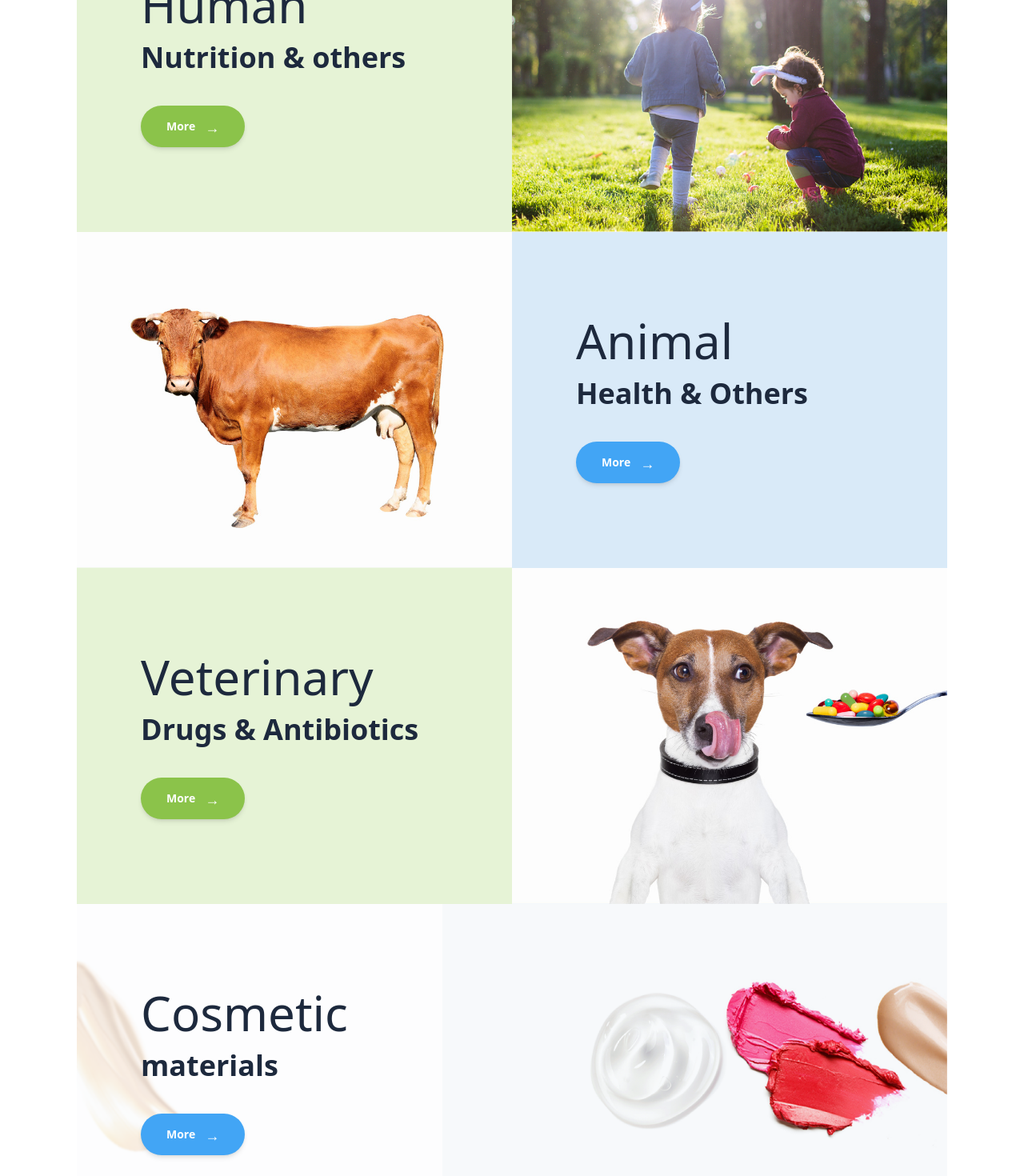
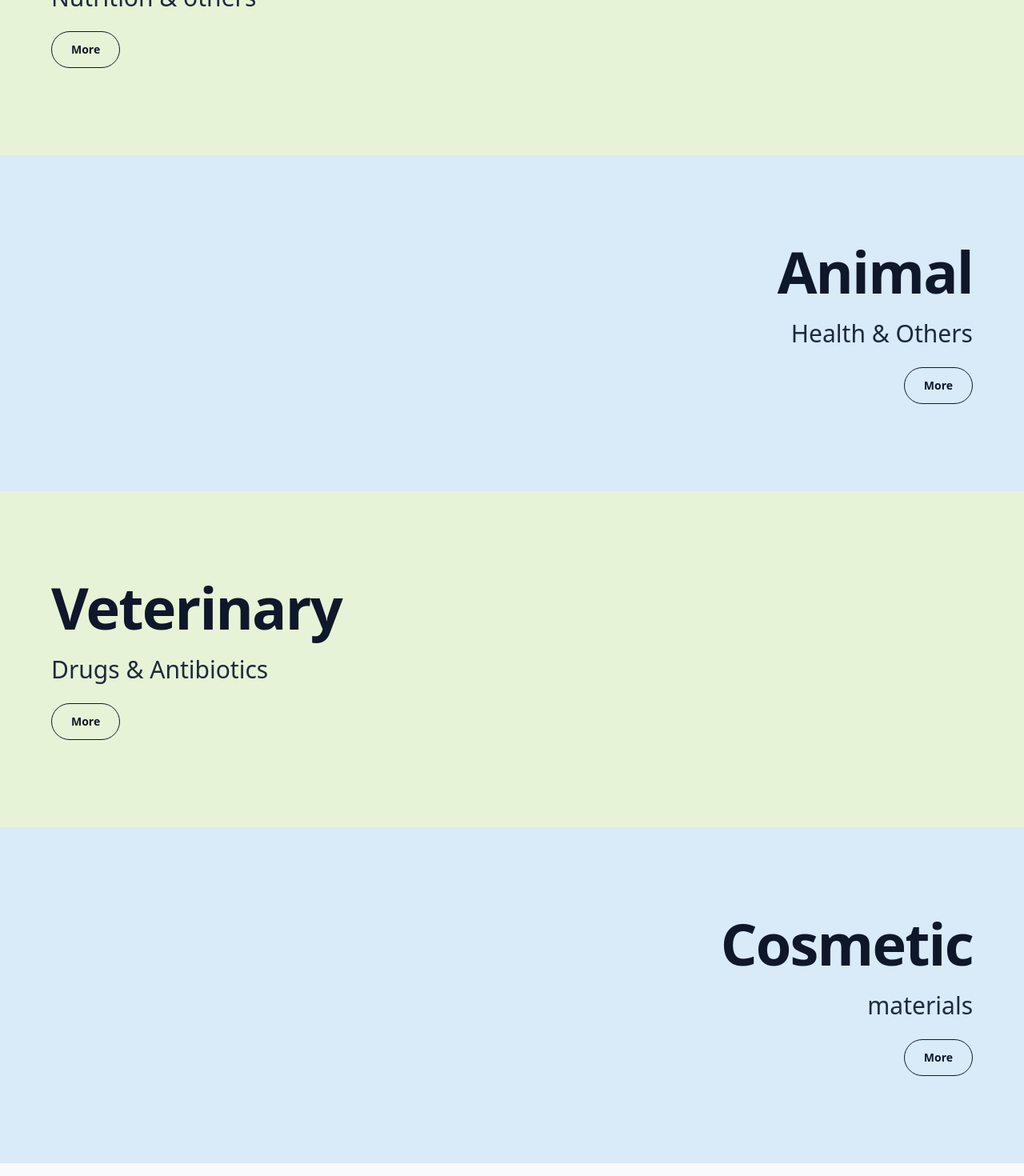
Before and after one commit to hamengs/fordtek-frontend, a React (Vite) app: page / in a window 1280 px wide. Shown: the part 1000-2470 px from the top of the page at 80% size. Built offline with nearby package versions, Linux system fonts and the light colour scheme; no server answers.

Commit message:
services part changed

```diff
--- a/src/components/ServicesSection.tsx
+++ b/src/components/ServicesSection.tsx
@@ -1,98 +1,59 @@
 import type { ServicesContent, ServiceItem } from '../types/services';
 
-// Returns the paired background and button colors for each service theme.
+// Returns the full-width panel and button styles for each service theme.
 function getThemeClasses(theme: ServiceItem['theme']) {
   if (theme === 'blue') {
     return {
       panel: 'bg-[#d9eaf8]',
-      button: 'bg-[#42a5f5] hover:bg-[#2196f3]',
+      button: 'border-slate-900 text-slate-900 hover:bg-slate-900 hover:text-white',
     };
   }
 
   return {
     panel: 'bg-[#e6f3d6]',
-    button: 'bg-[#8bc34a] hover:bg-[#7cb342]',
+    button: 'border-slate-900 text-slate-900 hover:bg-slate-900 hover:text-white',
   };
 }
 
-// ServicesSection renders the four homepage service blocks with alternating
-// image/text layouts and one final overlay-style panel.
+// ServicesSection renders each service as a full-width color band.
 export function ServicesSection({ items }: ServicesContent) {
-  const [first, second, third, fourth] = items;
-
-  if (items.length < 4) {
+  if (!items.length) {
     return null;
   }
 
-  const firstTheme = getThemeClasses(first.theme);
-  const secondTheme = getThemeClasses(second.theme);
-  const thirdTheme = getThemeClasses(third.theme);
-  const fourthTheme = getThemeClasses(fourth.theme);
+  return (
+    <section className="w-full">
+      {items.map((item, index) => {
+        const theme = getThemeClasses(item.theme);
+        const isRightAligned = index % 2 === 1;
 
-  return (
-    // Controls the overall width and spacing of the services area.
-    <section className="max-w-6xl mx-auto px-4 sm:px-6 lg:px-8 py-24">
-      {/* Controls the alternating two-column layout for the first three service items. */}
-      <div className="overflow-hidden bg-white">
-        <div className="grid grid-cols-1 md:grid-cols-2">
-          <div className={`min-h-[420px] p-12 md:p-20 flex flex-col justify-center ${firstTheme.panel}`}>
-            <h2 className="text-5xl md:text-6xl font-light text-slate-800 mb-4">{first.title}</h2>
-            <h3 className="text-3xl md:text-4xl font-semibold text-slate-800 mb-10">{first.subtitle}</h3>
-            <a
-              href={first.buttonLink}
-              className={`cursor-pointer w-fit text-white px-8 py-3 rounded-full flex items-center font-bold text-sm transition-all shadow-md hover:shadow-lg ${firstTheme.button}`}
+        return (
+          <div key={item.title} className={`w-full ${theme.panel}`}>
+            <div
+              className={`mx-auto flex min-h-[420px] max-w-7xl items-center px-6 py-16 sm:px-10 sm:py-20 lg:px-16 lg:py-24 ${
+                isRightAligned ? 'justify-end text-right' : 'justify-start text-left'
+              }`}
             >
-              {first.buttonText} <span className="ml-3 inline-block relative top-[1px] text-lg">→</span>
-            </a>
+              <div className={`max-w-4xl space-y-6 ${isRightAligned ? 'ml-auto' : ''}`}>
+                <h2 className="text-5xl font-semibold tracking-tight text-slate-900 sm:text-6xl lg:text-7xl">
+                  {item.title}
+                </h2>
+                <p className="max-w-3xl text-xl font-medium text-slate-800 sm:text-2xl lg:text-3xl">
+                  {item.subtitle}
+                </p>
+                <a
+                  href={item.buttonLink}
+                  className={`inline-flex w-fit items-center rounded-full border px-6 py-3 text-sm font-semibold transition-colors ${
+                    isRightAligned ? 'ml-auto' : ''
+                  } ${theme.button}`}
+                >
+                  {item.buttonText}
+                </a>
+              </div>
+            </div>
           </div>
-          <div className="min-h-[420px] overflow-hidden bg-white">
-            <img src={first.imageUrl} alt={first.imageAlt} className="w-full h-full object-cover" />
-          </div>
-
-          <div className="min-h-[420px] overflow-hidden bg-white md:order-3">
-            <img src={second.imageUrl} alt={second.imageAlt} className="w-full h-full object-cover" />
-          </div>
-          <div className={`min-h-[420px] p-12 md:p-20 flex flex-col justify-center md:order-4 ${secondTheme.panel}`}>
-            <h2 className="text-5xl md:text-6xl font-light text-slate-800 mb-4">{second.title}</h2>
-            <h3 className="text-3xl md:text-4xl font-semibold text-slate-800 mb-10">{second.subtitle}</h3>
-            <a
-              href={second.buttonLink}
-              className={`cursor-pointer w-fit text-white px-8 py-3 rounded-full flex items-center font-bold text-sm transition-all shadow-md hover:shadow-lg ${secondTheme.button}`}
-            >
-              {second.buttonText} <span className="ml-3 inline-block relative top-[1px] text-lg">→</span>
-            </a>
-          </div>
-
-          <div className={`min-h-[420px] p-12 md:p-20 flex flex-col justify-center md:order-5 ${thirdTheme.panel}`}>
-            <h2 className="text-5xl md:text-6xl font-light text-slate-800 mb-4">{third.title}</h2>
-            <h3 className="text-3xl md:text-4xl font-semibold text-slate-800 mb-10">{third.subtitle}</h3>
-            <a
-              href={third.buttonLink}
-              className={`cursor-pointer w-fit text-white px-8 py-3 rounded-full flex items-center font-bold text-sm transition-all shadow-md hover:shadow-lg ${thirdTheme.button}`}
-            >
-              {third.buttonText} <span className="ml-3 inline-block relative top-[1px] text-lg">→</span>
-            </a>
-          </div>
-          <div className="min-h-[420px] overflow-hidden bg-white md:order-6">
-            <img src={third.imageUrl} alt={third.imageAlt} className="w-full h-full object-cover" />
-          </div>
-        </div>
-
-        {/* Controls the final wide service block that uses text over an image. */}
-        <div className="relative min-h-[420px] overflow-hidden bg-white">
-          <img src={fourth.imageUrl} alt={fourth.imageAlt} className="w-full h-full object-cover object-center" />
-          <div className="absolute inset-y-0 left-0 w-full md:w-[42%] bg-white/70 backdrop-blur-[1px] p-12 md:p-20 flex flex-col justify-center">
-            <h2 className="text-5xl md:text-6xl font-light text-slate-800 mb-4">{fourth.title}</h2>
-            <h3 className="text-3xl md:text-4xl font-semibold text-slate-800 mb-10">{fourth.subtitle}</h3>
-            <a
-              href={fourth.buttonLink}
-              className={`cursor-pointer w-fit text-white px-8 py-3 rounded-full flex items-center font-bold text-sm transition-all shadow-md hover:shadow-lg ${fourthTheme.button}`}
-            >
-              {fourth.buttonText} <span className="ml-3 inline-block relative top-[1px] text-lg">→</span>
-            </a>
-          </div>
-        </div>
-      </div>
+        );
+      })}
     </section>
   );
 }
--- a/src/content/homePage.ts
+++ b/src/content/homePage.ts
@@ -52,12 +52,13 @@ export const topBarFallback: TopBarContent = {
       ],
     },
     {
+      //暂时屏蔽，目前不需要下拉菜单
       label: 'News',
       link: '/news',
-      children: [
-        { label: 'Fordtek News', link: '/news/company-news' },
-        { label: 'Trade Shows', link: '/news/trade-shows' },
-      ],
+      // children: [
+      //   { label: 'Fordtek News', link: '/news/company-news' },
+      //   { label: 'Trade Shows', link: '/news/trade-shows' },
+      // ],
     },
     { label: 'Contact Us', link: '/contact' },
   ],
@@ -154,7 +155,7 @@ export const newsFallback: NewsContent = {
 
 export const footerFallback: FooterContent = {
   copyrightText: '© 2017-2026 Fordtek.com, Inc',
-  phone: '+66 2567883887',
+  phone: '+86 2367683887',
   email: 'service@fordtek.com',
   tagline: 'Global Nutrition & Chemicals Excellence',
   socialLinks: [
```
